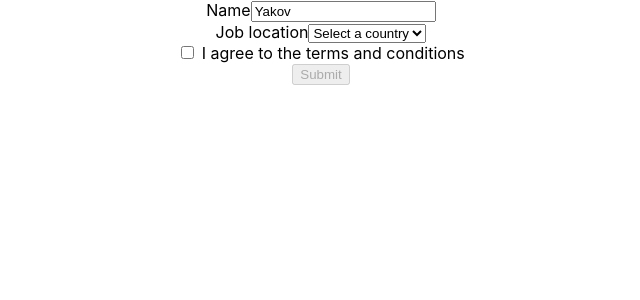
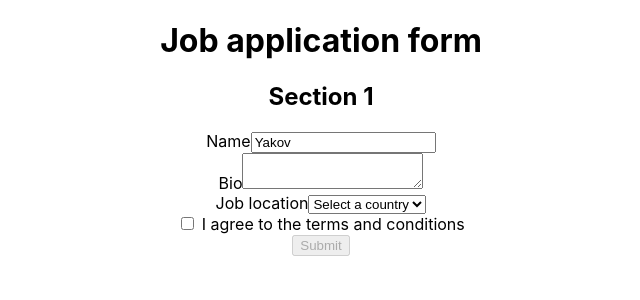
Before and after one commit to Gapotchenko-Yakov/react-testing-tutorial, a React (Create React App) app: page / in a window 1280 px wide. Shown: the top 300 px of the page, without its empty margins (319-959 px from the left). Built offline with nearby package versions, Linux system fonts and the light colour scheme.

Commit message:
getByRole Options demo

```diff
--- a/src/components/application/application.tsx
+++ b/src/components/application/application.tsx
@@ -1,6 +1,8 @@
 export const Application = () => {
   return (
     <>
+      <h1>Job application form</h1>
+      <h2>Section 1</h2>
       <form>
         <div>
           <label htmlFor="name">Name</label>
@@ -12,7 +14,10 @@
             onChange={() => {}}
           />
         </div>
-
+        <div>
+          <label htmlFor="bio">Bio</label>
+          <textarea id="bio" />
+        </div>
         <div>
           <label htmlFor="job-location">Job location</label>
           <select id="job-location">
```
Also changed, not shown: 1 other file (tests, documents, lock files or other folders).
